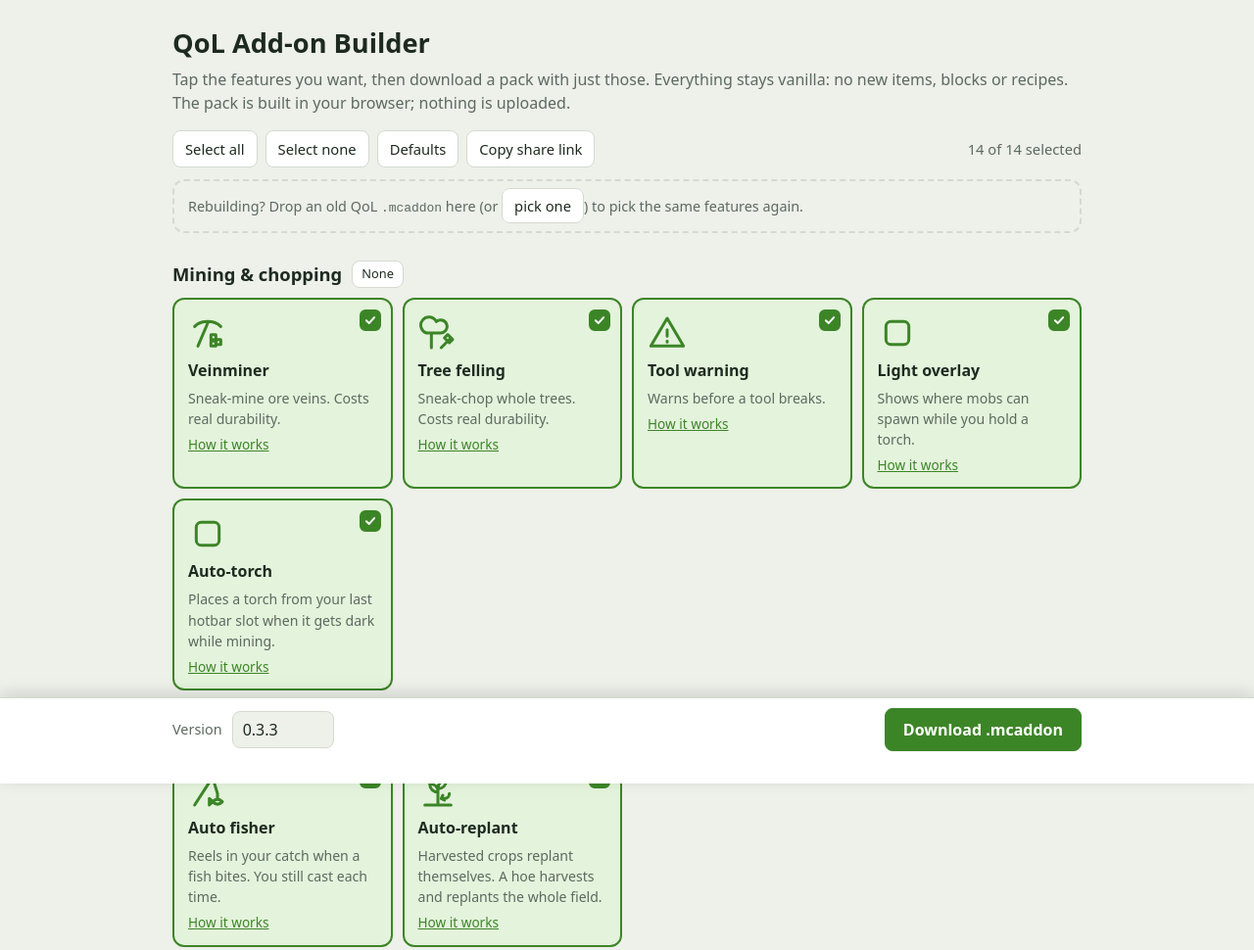
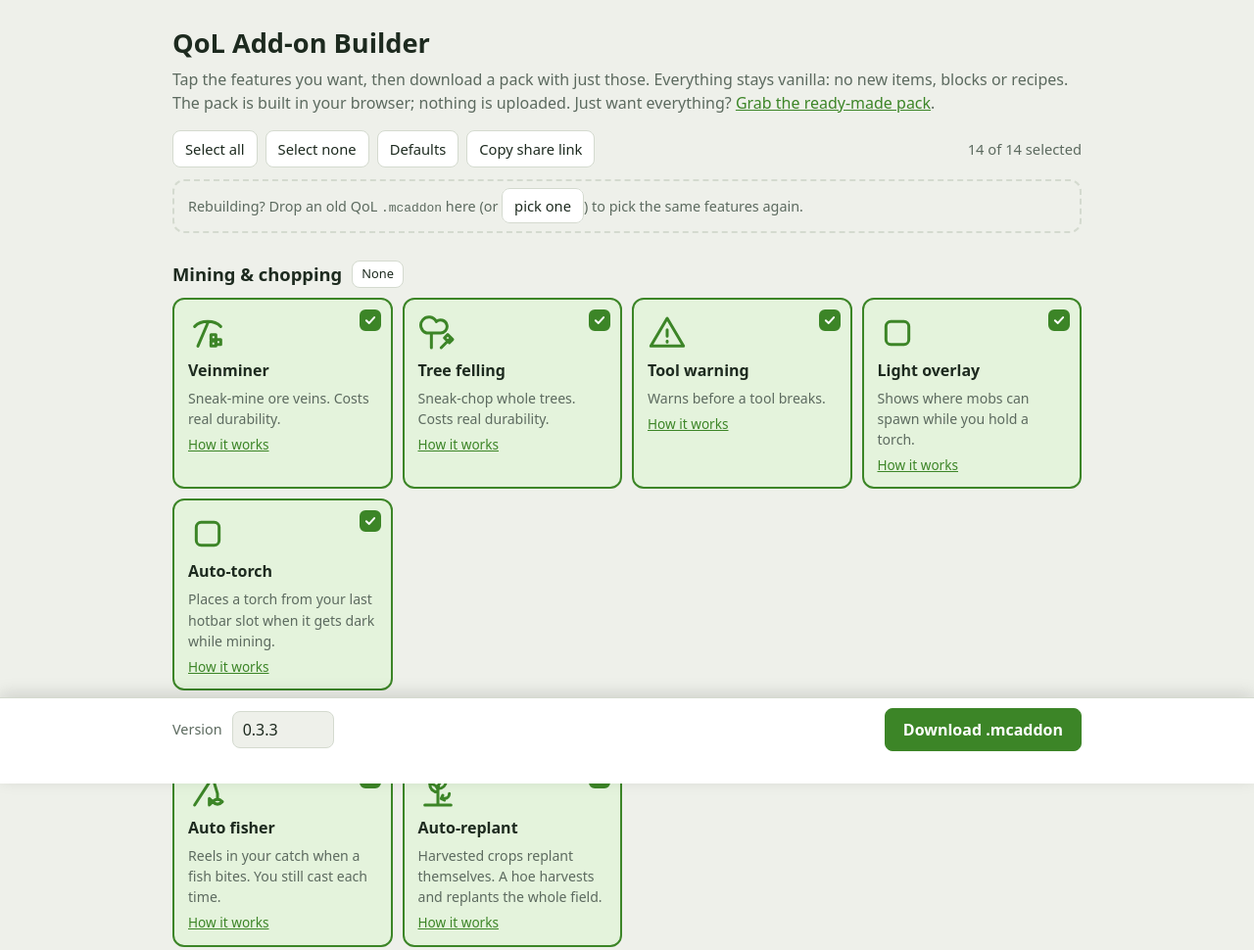
Before and after one commit to Rakoren/minecraft-bedrock-qol, a plain HTML site: page index.html in a window 1280 px wide. Shown: the top 970 px of the page at 98% size. Drawn offline with Linux system fonts and the light colour scheme.

Commit message:
Move public site + releases to Rakoren/minecraft-bedrock-qol; add npm run release
Co-Authored-By: Claude Opus 5.5 <noreply@anthropic.com>

```diff
--- a/index.html
+++ b/index.html
@@ -74,7 +74,8 @@
 <body>
 <main>
   <h1>QoL Add-on Builder</h1>
-  <p class="lead">Tap the features you want, then download a pack with just those. Everything stays vanilla: no new items, blocks or recipes. The pack is built in your browser; nothing is uploaded.</p>
+  <p class="lead">Tap the features you want, then download a pack with just those. Everything stays vanilla: no new items, blocks or recipes. The pack is built in your browser; nothing is uploaded.
+    Just want everything? <a href="https://github.com/Rakoren/minecraft-bedrock-qol/releases/latest" style="color:var(--accent)">Grab the ready-made pack</a>.</p>
 
   <div class="toolbar">
     <button type="button" id="all">Select all</button>
```
Also changed, not shown: 1 other file.
